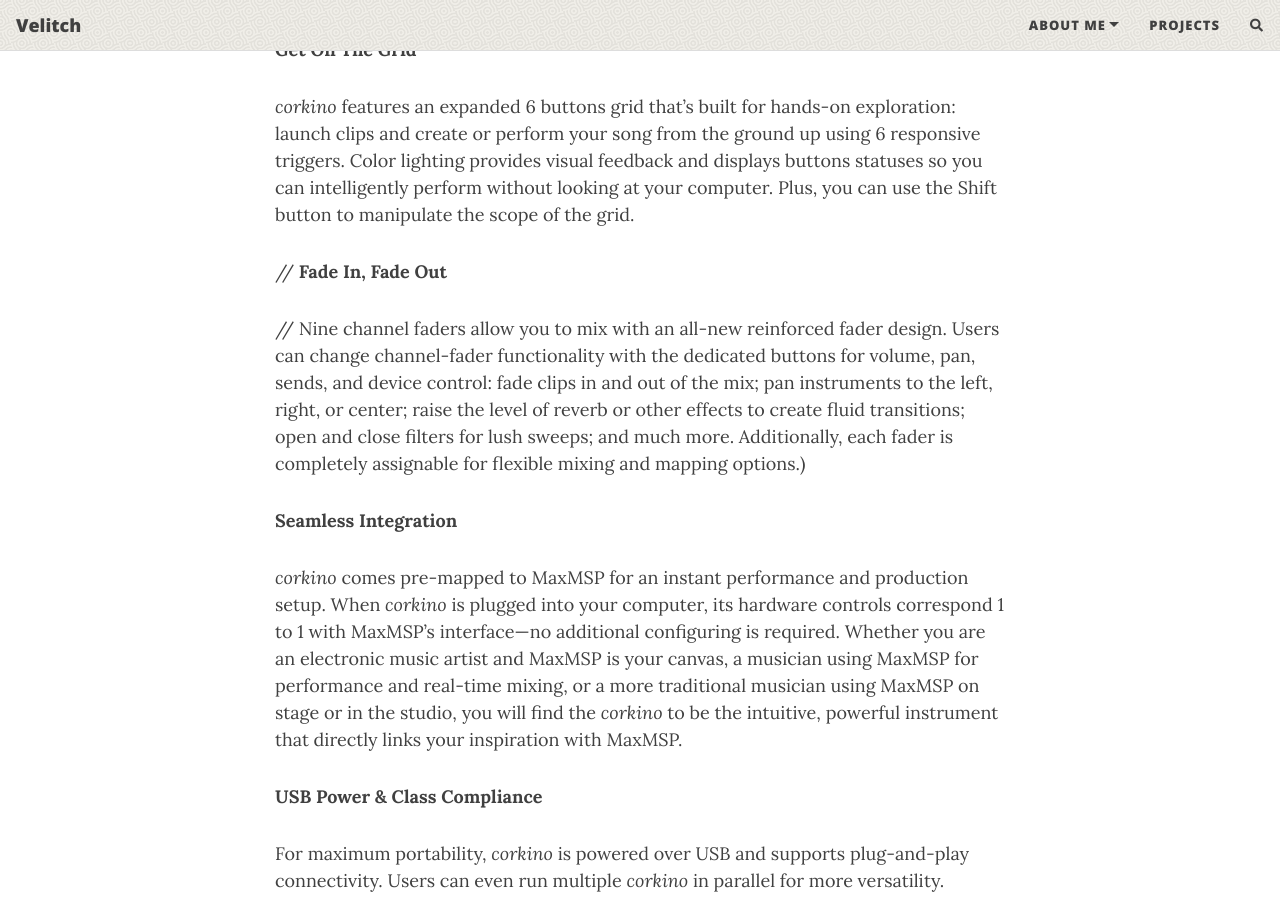
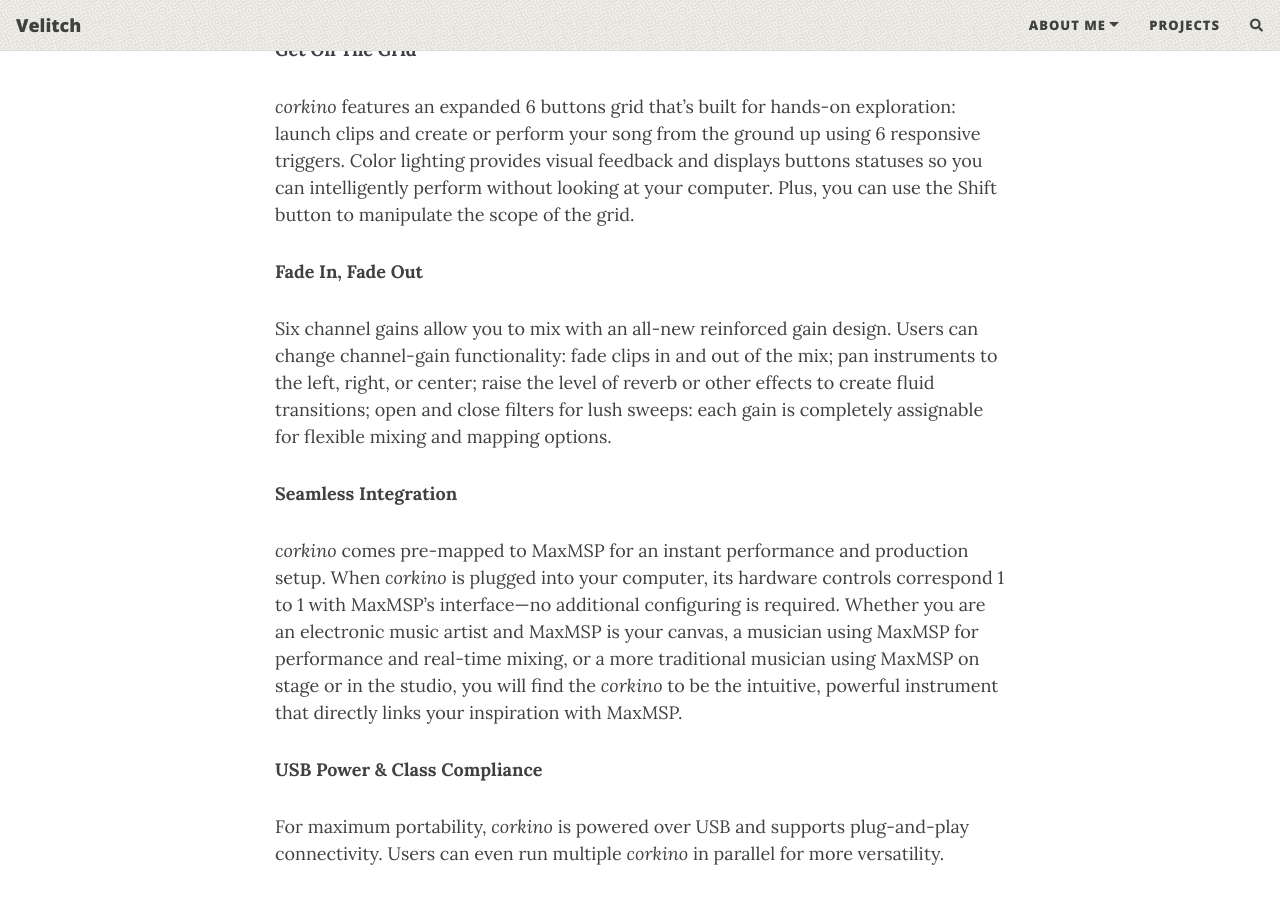
Before and after one commit to Velitch/velitch, a Jekyll site: the page built from _posts/2021-10-13-corkino.md, in a window 1280 px wide and 900 px high, scrolled down 1045 px. Built offline with Jekyll 4.4.1, drawn with Linux system fonts in a browser that asks for light colours; nearby versions of some CDN libraries; comment, search, counter and statistics services are not loaded.

Commit message:
Update 2021-10-13-corkino.md

```diff
--- a/_posts/2021-10-13-corkino.md
+++ b/_posts/2021-10-13-corkino.md
@@ -10,16 +10,16 @@
 
 ## DESCRIPTION
 
-<img src= "https://github.com/Velitch/velitch/blob/main/assets/img/corkino.jpg" width="1000">
+<img src= "https://github.com/Velitch/velitch/blob/main/assets/img/corkino.jpg">
 
 
 **Get On The Grid**
 
 _corkino_ features an expanded 6 buttons grid that’s built for hands-on exploration: launch clips and create or perform your song from the ground up using 6 responsive triggers. Color lighting provides visual feedback and displays buttons statuses so you can intelligently perform without looking at your computer. Plus, you can use the Shift button to manipulate the scope of the grid.
 
-// **Fade In, Fade Out**
+**Fade In, Fade Out**
 
-// Nine channel faders allow you to mix with an all-new reinforced fader design. Users can change channel-fader functionality with the dedicated buttons for volume, pan, sends, and device control: fade clips in and out of the mix; pan instruments to the left, right, or center; raise the level of reverb or other effects to create fluid transitions; open and close filters for lush sweeps; and much more. Additionally, each fader is completely assignable for flexible mixing and mapping options.)
+Six channel gains allow you to mix with an all-new reinforced gain design. Users can change channel-gain functionality: fade clips in and out of the mix; pan instruments to the left, right, or center; raise the level of reverb or other effects to create fluid transitions; open and close filters for lush sweeps: each gain is completely assignable for flexible mixing and mapping options.
 
 **Seamless Integration**
 
```
